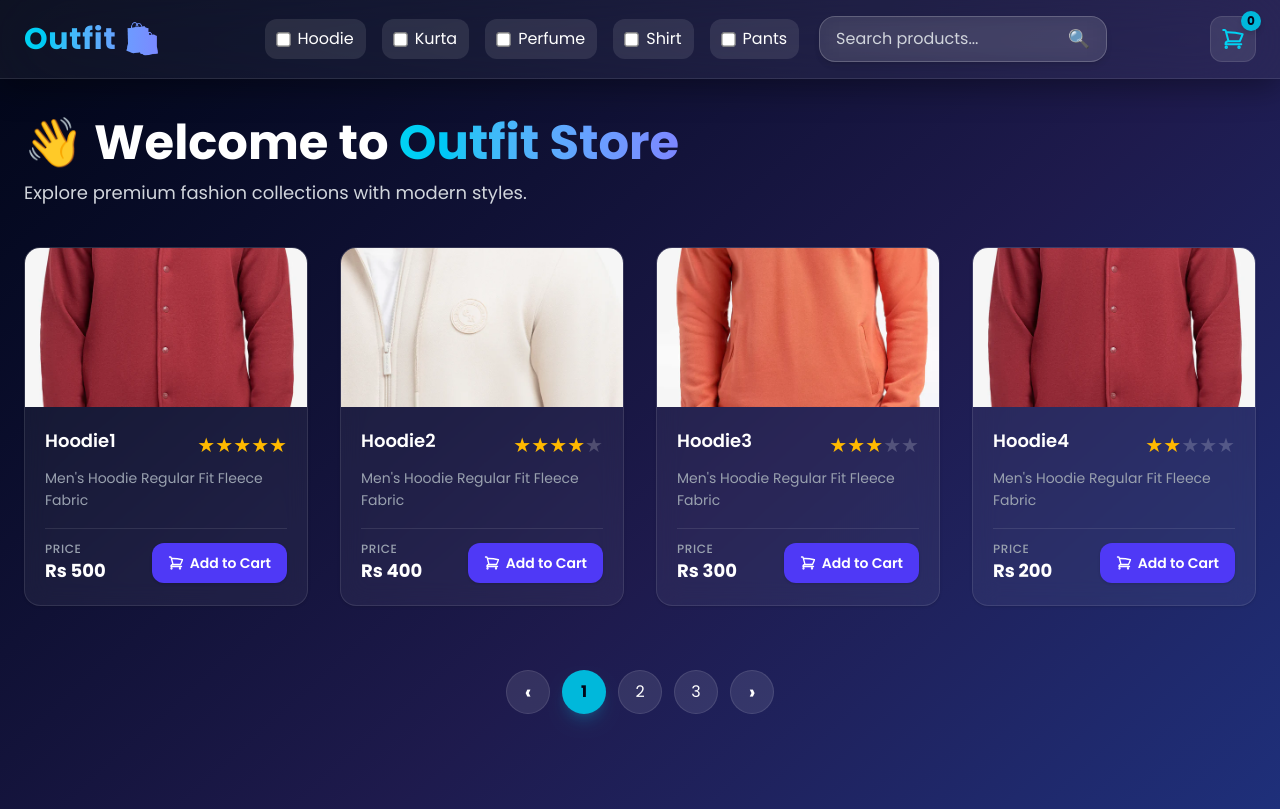
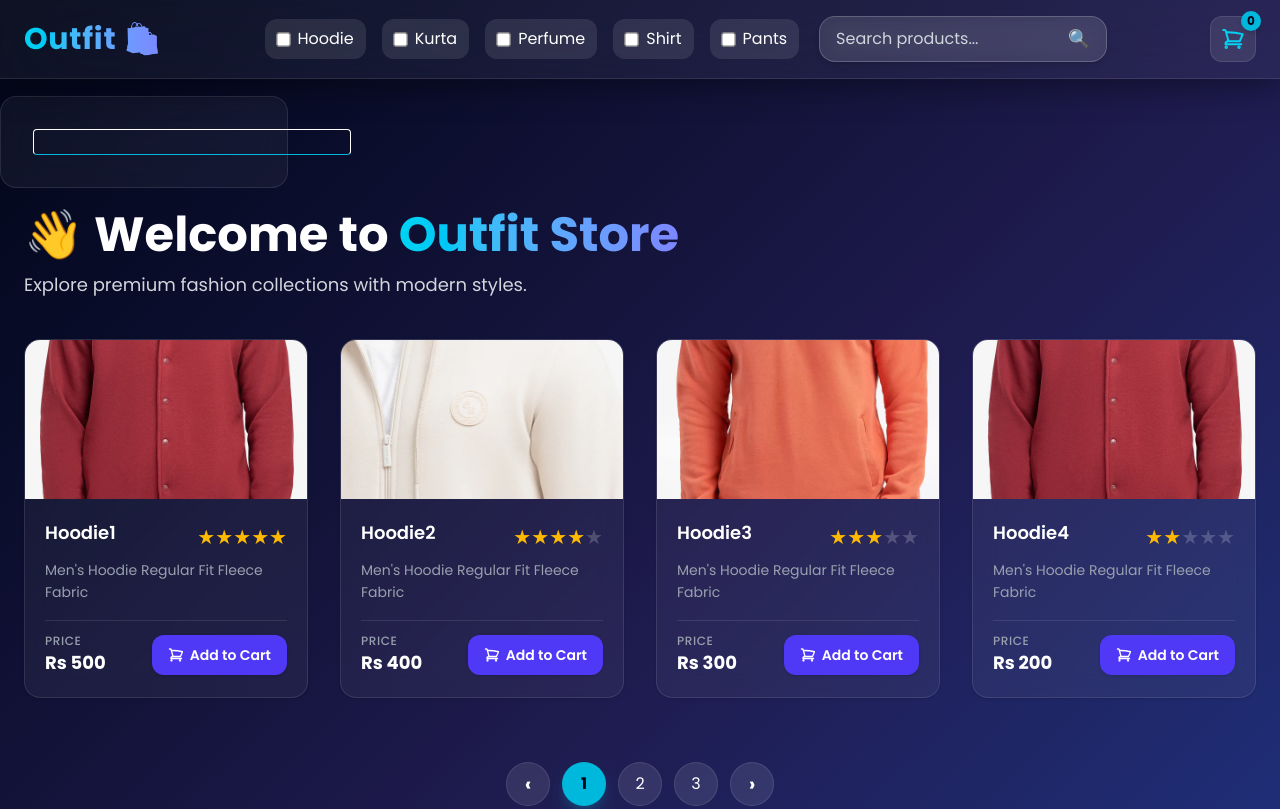
Before and after one commit to Hammad-000/outfitstore, a website with bundled scripts: page index.html in a window 1280 px wide. Shown: the top 809 px of the page. Built offline with nearby package versions, Linux system fonts and the light colour scheme.

Commit message:
add aside bar

```diff
--- a/index.html
+++ b/index.html
@@ -100,6 +100,12 @@
       </div>
     </div>
   </nav>
+
+
+  <aside
+      class="lg:w-72 bg-white/5 backdrop-blur-xl border border-white/10 rounded-2xl p-6 h-fit sticky top-24">
+    <input type="text"  class="m-2 border rounded border-b-cyan-500"  name="" id=""></aside>
+
 
   <main class="max-w-7xl mx-auto px-6 py-10">
 
```
Also changed, not shown: checkout.html (+3 -0 lines).
